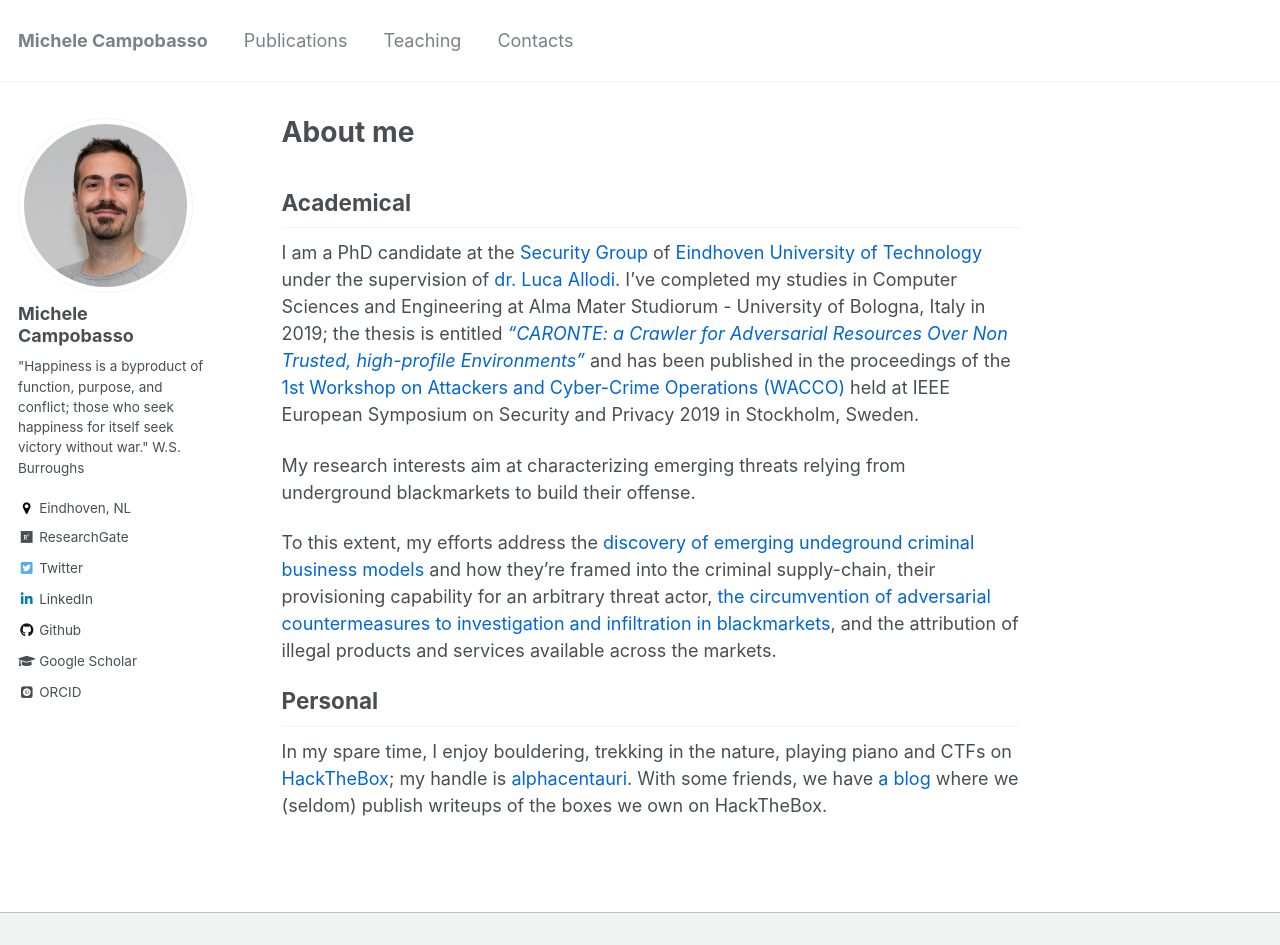
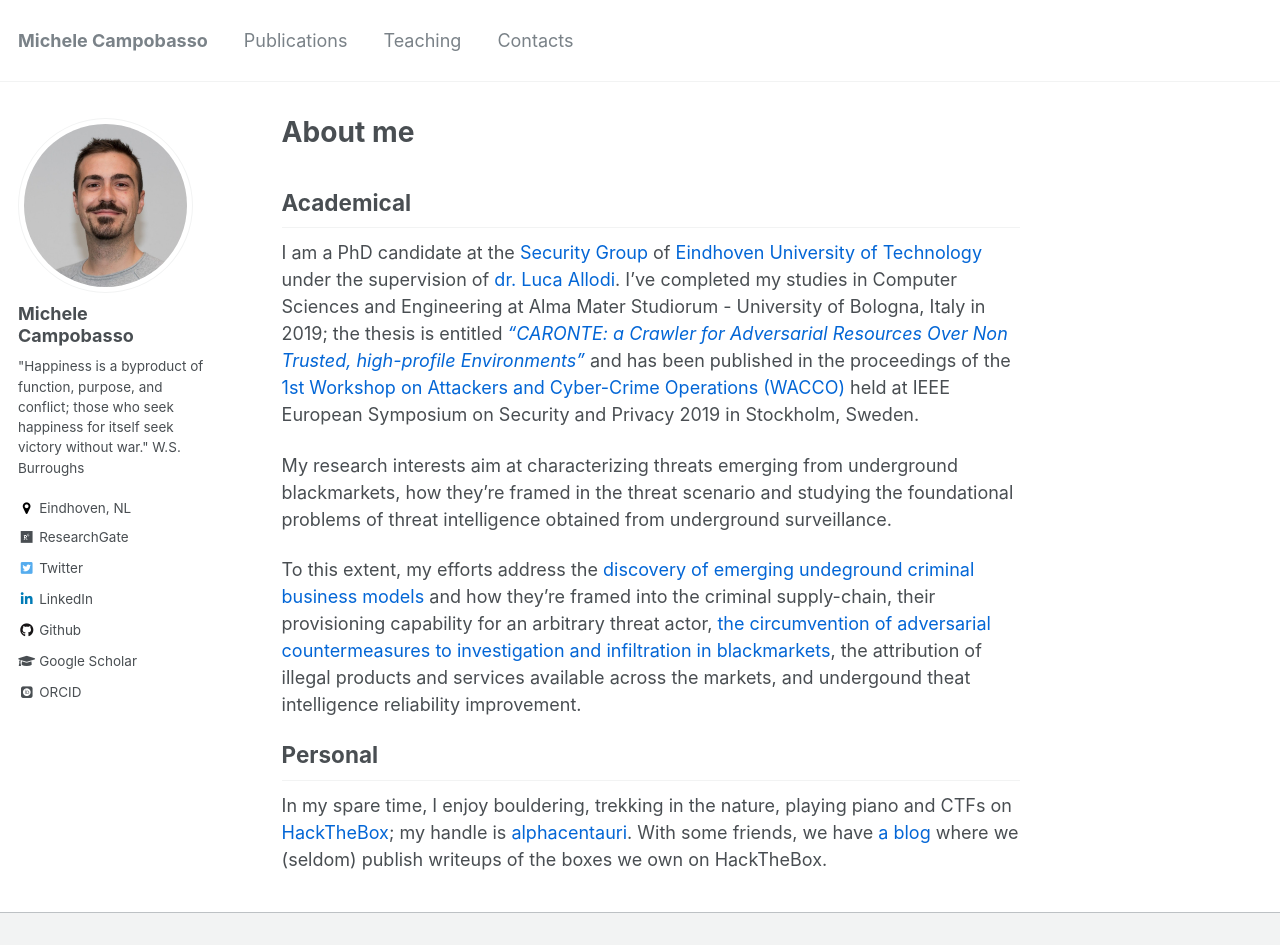
Before and after one commit to michelecampobasso/michelecampobasso.github.io, a Jekyll site: the page built from _pages/about.md, in a window 1280 px wide and 1085 px high, cut to the strip 0-945 px from the top of the window. Built offline with Jekyll 4.4.1, drawn with Linux system fonts in a browser that asks for light colours; some web fonts are replaced.

Commit message:
seo and minor

```diff
--- a/Gemfile
+++ b/Gemfile
@@ -24,4 +24,5 @@
   gem "jekyll-feed"
   gem 'jekyll-sitemap'
   gem 'hawkins'
+  gem 'jekyll-seo-tag'
 end
--- a/_config.yml
+++ b/_config.yml
@@ -9,9 +9,10 @@
 environment              : production
 locale                   : "en-US"
 title                    : "Michele Campobasso"
+tagline                  : "Academical page of Michele Campobasso."
 title_separator          : "-"
 name                     : &name "Michele Campobasso"
-description              : "Academical page of Michele Campobasso. Technical University of Eindhoven. Cybercrime operations, cybercrime ecosystems, emerging threat, threat modelling"
+description              : "Academical page of Michele Campobasso. Technical University of Eindhoven - TU/e. Cybercrime operations, cybercrime ecosystems, emerging threat, threat modelling, threat intelligence."
 url                      : https://michelecampobasso.github.io # the base hostname & protocol for your site e.g. "https://mmistakes.github.io"
 #url                      : http://localhost:4000 # the base hostname & protocol for your site e.g. "https://mmistakes.github.io"
 baseurl                  : "" # the subpath of your site, e.g. "/blog"
@@ -267,6 +268,7 @@
   - jekyll-gist
   - jekyll-feed
   - jekyll-redirect-from
+  - jekyll-seo-tag
 # mimic GitHub Pages with --safe
 whitelist:
   - jekyll-paginate
--- a/_includes/seo.html
+++ b/_includes/seo.html
@@ -136,4 +136,6 @@
 {% if site.yandex_site_verification %}
   <meta name="yandex-verification" content="{{ site.yandex_site_verification }}">
 {% endif %}
+
+{% seo %}
 <!-- end SEO -->
--- a/_pages/about.md
+++ b/_pages/about.md
@@ -12,9 +12,9 @@
 
 I am a PhD candidate at the [Security Group](https://security1.win.tue.nl) of [Eindhoven University of Technology](https://www.tue.nl) under the supervision of [dr. Luca Allodi](https://lallodi.github.io/). I've completed my studies in Computer Sciences and Engineering at Alma Mater Studiorum - University of Bologna, Italy in 2019; the thesis is entitled [_"CARONTE: a Crawler for Adversarial Resources Over Non Trusted, high-profile Environments"_](https://ieeexplore.ieee.org/abstract/document/8802484) and has been published in the proceedings of the [1st Workshop on Attackers and Cyber-Crime Operations (WACCO)](https://www.wacco-workshop.eu/past/2019/index.html) held at IEEE European Symposium on Security and Privacy 2019 in Stockholm, Sweden.
 
-My research interests aim at characterizing emerging threats relying from underground blackmarkets to build their offense.
+My research interests aim at characterizing threats emerging from underground blackmarkets, how they're framed in the threat scenario and studying the foundational problems of threat intelligence obtained from underground surveillance.
 
-To this extent, my efforts address the [discovery of emerging undeground criminal business models](https://michelecampobasso.github.io/publication/2020-11-10-impaas) and how they're framed into the criminal supply-chain, their provisioning capability for an arbitrary threat actor, [the circumvention of adversarial countermeasures to investigation and infiltration in blackmarkets](https://michelecampobasso.github.io/publication/2019-07-17-caronte), and the attribution of illegal products and services available across the markets.
+To this extent, my efforts address the [discovery of emerging undeground criminal business models](https://michelecampobasso.github.io/publication/2020-11-10-impaas) and how they're framed into the criminal supply-chain, their provisioning capability for an arbitrary threat actor, [the circumvention of adversarial countermeasures to investigation and infiltration in blackmarkets](https://michelecampobasso.github.io/publication/2019-07-17-caronte), the attribution of illegal products and services available across the markets, and undergound theat intelligence reliability improvement.
 
 Personal
 ------
```
Also changed, not shown: Gemfile.lock.
